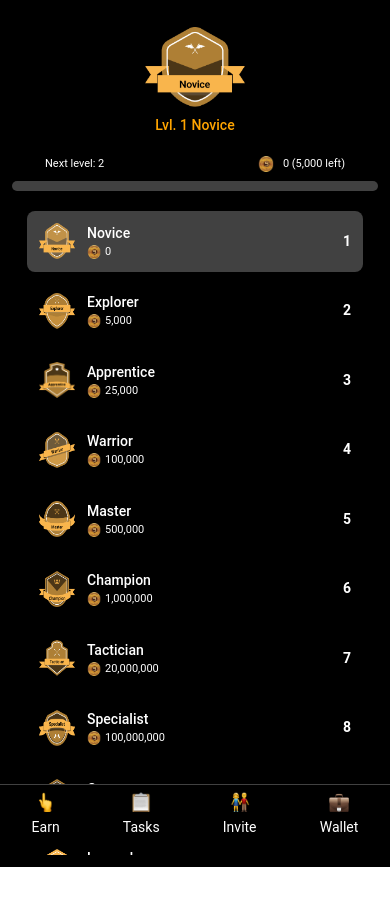
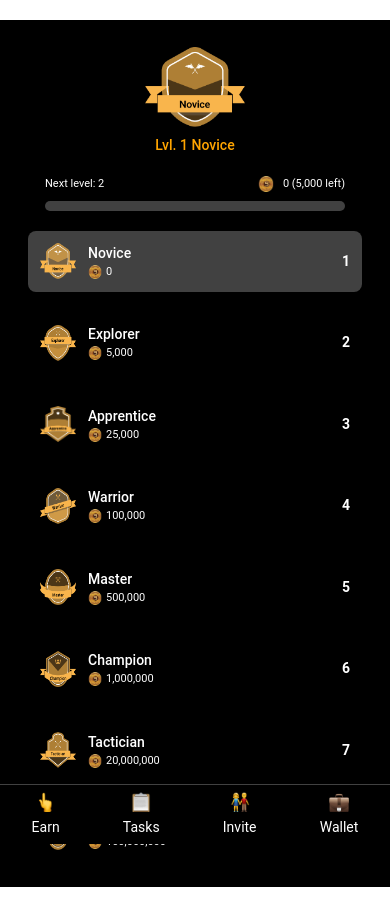
Before and after one commit to boredtap/Bored-Tap-App, a React (Create React App) app: page /level-screen in a window 390 px wide. Before the commit the page ends 867 px from the top, so only its background shows below. Built offline with nearby package versions, Linux system fonts and the light colour scheme.

Commit message:
Refactor LevelScreen; enhance layout and styling for improved responsiveness, including margin adjustments and width calculations

```diff
--- a/src/screens/LevelScreen.css
+++ b/src/screens/LevelScreen.css
@@ -10,6 +10,8 @@
   flex-direction: column;
   width: 100%;
   box-sizing: border-box;
+  margin-top: 20px;
+  margin-bottom: 16px;
 }
 
 /* Level header with centered icon and text */
@@ -22,8 +24,8 @@
 }
 
 .level-icon {
-  width: 119px;
-  height: 95px;
+  width: 80px;
+  height: 63px;
 }
 
 .level-text {
@@ -40,7 +42,7 @@
   align-items: center;
   margin-bottom: 8px;
   font-size: 12px;
-  width: 100%;
+  width: calc(100% - 32px); /* Match screen padding */
   max-width: 400px;
   margin: 0 auto 8px;
 }
@@ -68,7 +70,7 @@
 .loading-bar {
   background-color: #414141;
   height: 10px;
-  width: 100%;
+  width: calc(100% - 32px); /* Match screen padding */
   max-width: 400px;
   border-radius: 5px;
   margin: 0 auto 20px;
@@ -84,11 +86,11 @@
 .level-data-cards {
   display: flex;
   flex-direction: column;
-  gap: 8px;
+  gap: 24px; /* Increased to 24px like RewardScreen */
   overflow-y: auto;
   max-height: calc(100vh - 200px); /* Adjusted for header and navigation */
-  padding-bottom: 20px;
-  margin: 0 20px;
+  width: calc(100% - 32px); /* Full width minus padding */
+  margin: 0 auto;
 }
 
 .level-data-card {
@@ -97,6 +99,8 @@
   align-items: center;
   padding: 16px;
   border-radius: 8px;
+  width: 100%; /* Full width of container */
+  box-sizing: border-box;
 }
 
 .level-data-left {
@@ -172,8 +176,12 @@
     height: 14px;
   }
 
+  .loading-bar {
+    max-width: 300px;
+  }
+
   .level-data-cards {
-    margin: 0 15px;
+    gap: 20px; /* Slightly reduced for mobile */
   }
 
   .level-data-card {
@@ -210,6 +218,5 @@
 
   .level-data-cards {
     max-width: 500px;
-    margin: 0 auto;
   }
 }
--- a/src/screens/LevelScreen.js
+++ b/src/screens/LevelScreen.js
@@ -104,7 +104,6 @@ const LevelScreen = () => {
             className="level-data-card"
             style={{
               backgroundColor: item.cardNumber > currentLevel ? "transparent" : "#414141",
-              border: item.cardNumber > currentLevel ? "0px solid #fff" : "none",
             }}
           >
             <div className="level-data-left">
```
